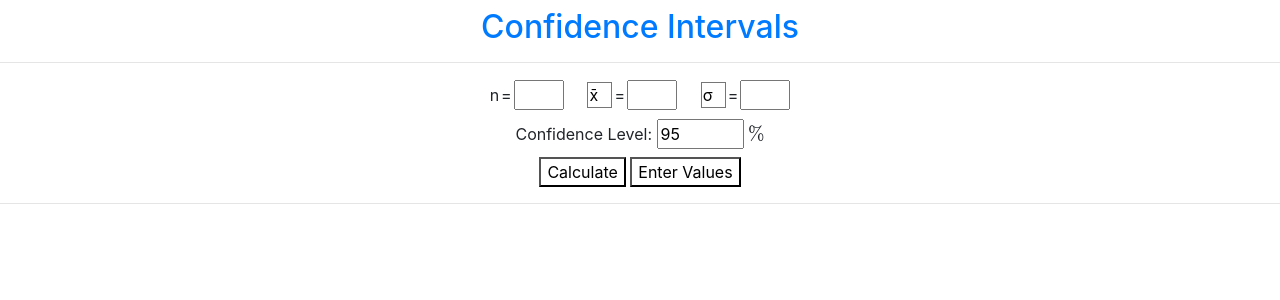
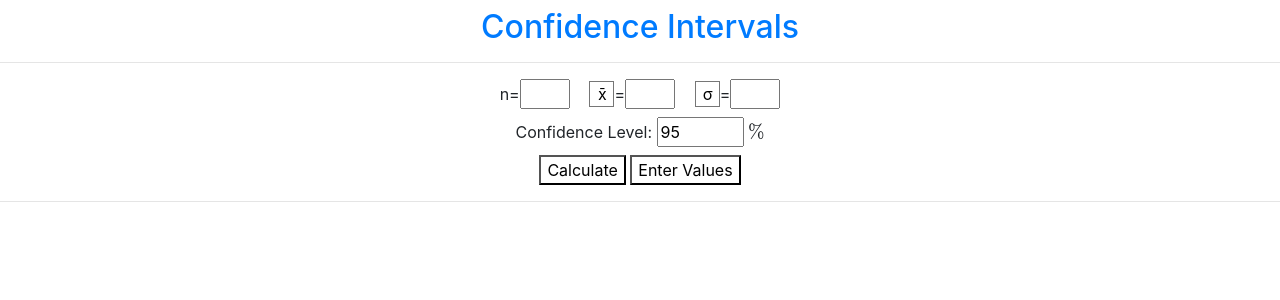
Before and after one commit to Stats-Solver/Stats-Solver.github.io, a PHP site: page /solvers/confidence.html in a window 1280 px wide. Shown: the part 56-356 px from the top of the page. Run offline with PHP 8.4, Linux system fonts and the light colour scheme.

Commit message:
hypothesis and confidence cosmetic changes

```diff
--- a/css/hypstyle.css
+++ b/css/hypstyle.css
@@ -6,6 +6,11 @@ table {
     border-collapse: collapse;
     margin-left:auto;
     margin-right:auto;
+}
+
+th, td {
+  padding: 0px 0px;
+  text-align: center;
 }
 
 button {
@@ -32,4 +37,5 @@ select {
     -moz-appearance: none;
     text-indent: 1px;
     text-overflow: '';
+    text-align-last:center;
 }
--- a/css/style.css
+++ b/css/style.css
@@ -10,6 +10,7 @@ table {
 
 th, td {
   padding: 0px 10px;
+
 }
 
 .bottomlinks{
```
